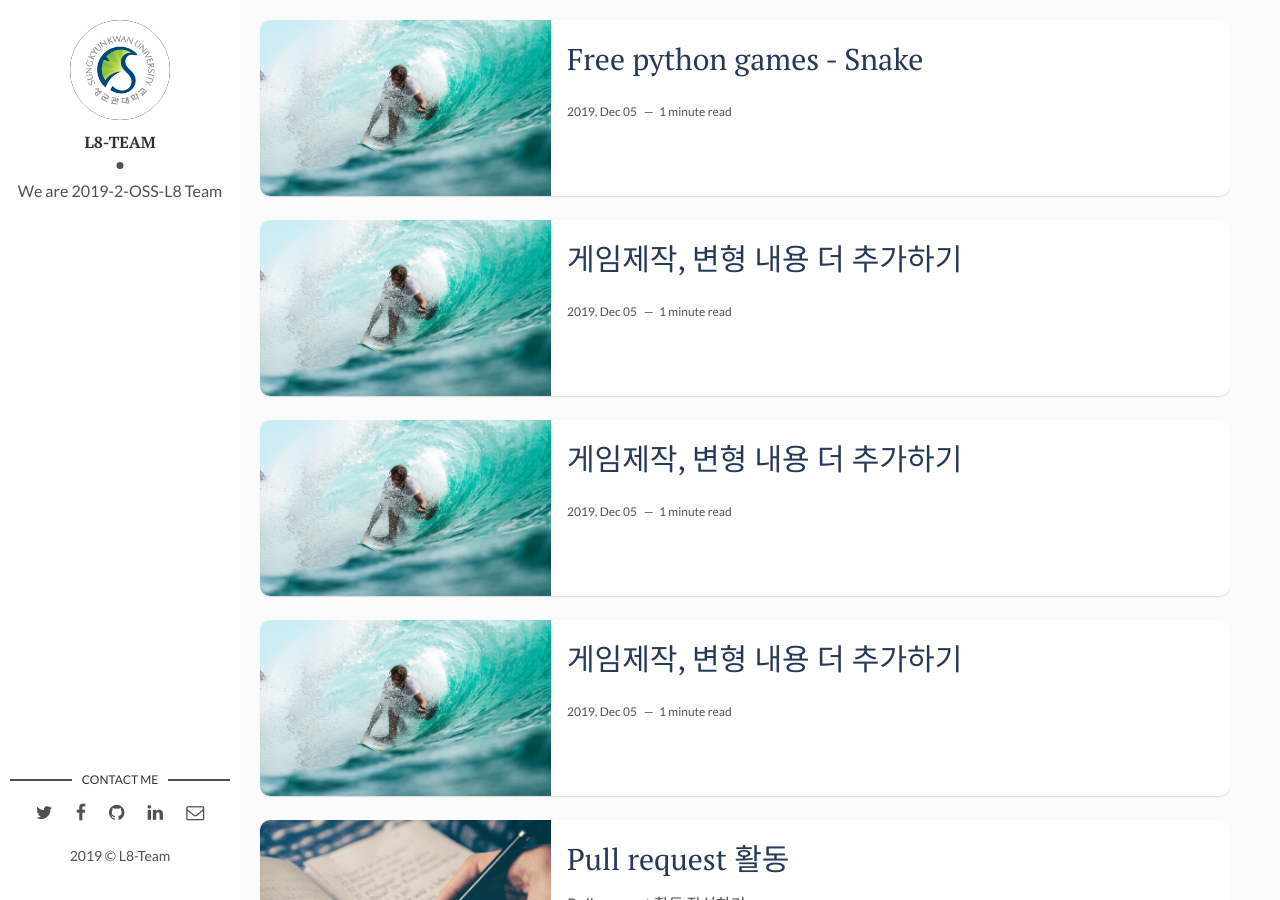
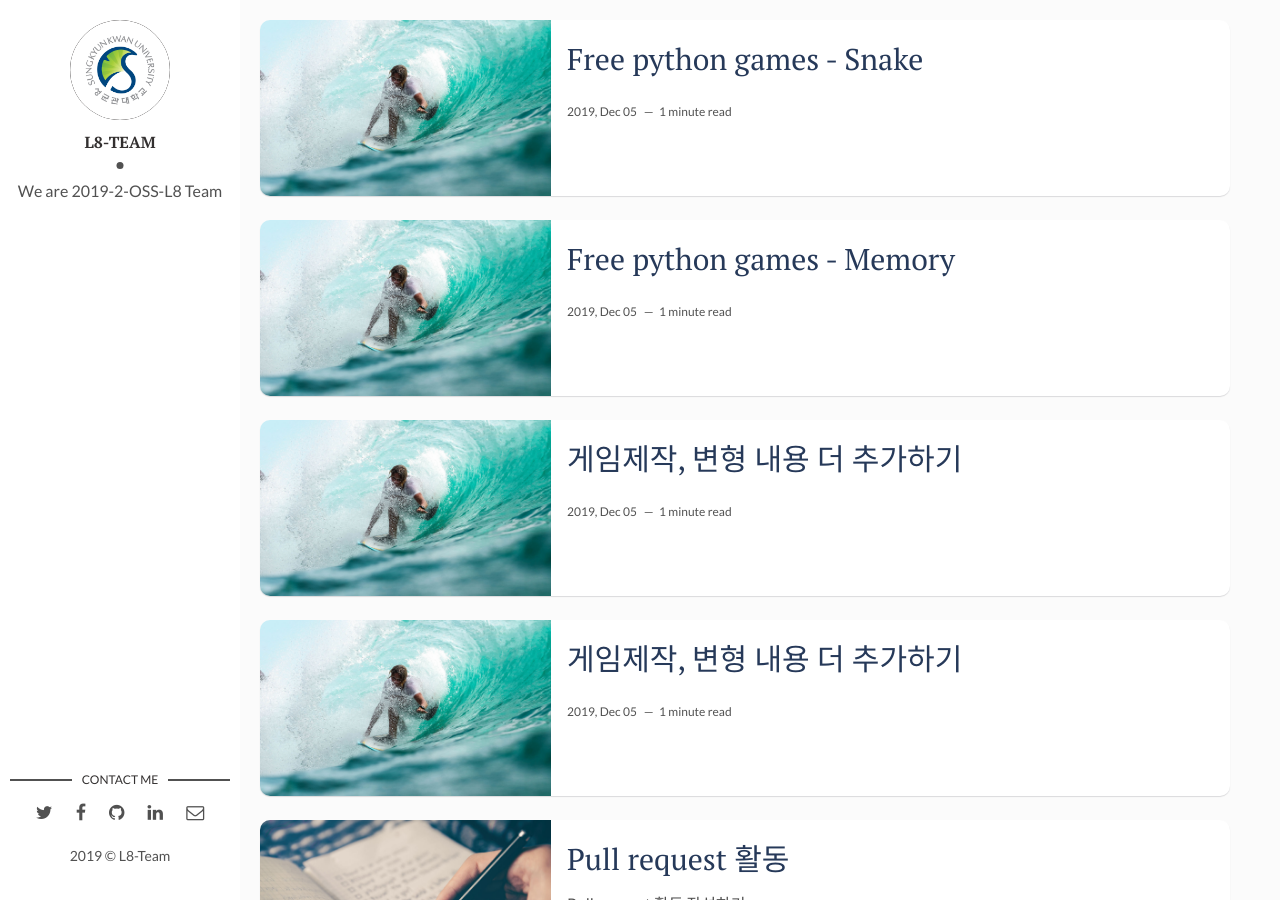
Before and after one commit to 19-2-SKKU-OSS/2019-2-OSS-L8-page, a Jekyll site: the page built from index.html, in a window 1280 px wide and 900 px high. Built offline with Jekyll 4.4.1, drawn with Linux system fonts in a browser that asks for light colours; the list of posts is cut into pages by our own code.

Commit message:
Update 2017-04-06-how-i-rest-from-work (또 다른 사본).markdown

```diff
--- a/_posts/2017-04-06-how-i-rest-from-work (또 다른 사본).markdown
+++ b/_posts/2017-04-06-how-i-rest-from-work (또 다른 사본).markdown
@@ -1,6 +1,6 @@
 ---
 layout: post
-title: 게임제작, 변형 내용 더 추가하기
+title: Free python games - Memory
 date: 2019-12-05 13:32:20 +0300
 description: You’ll find this post in your `_posts` directory. Go ahead and edit it and re-build the site to see your changes. # Add post description (optional)
 img: i-rest.jpg # Add image post (optional)
```
